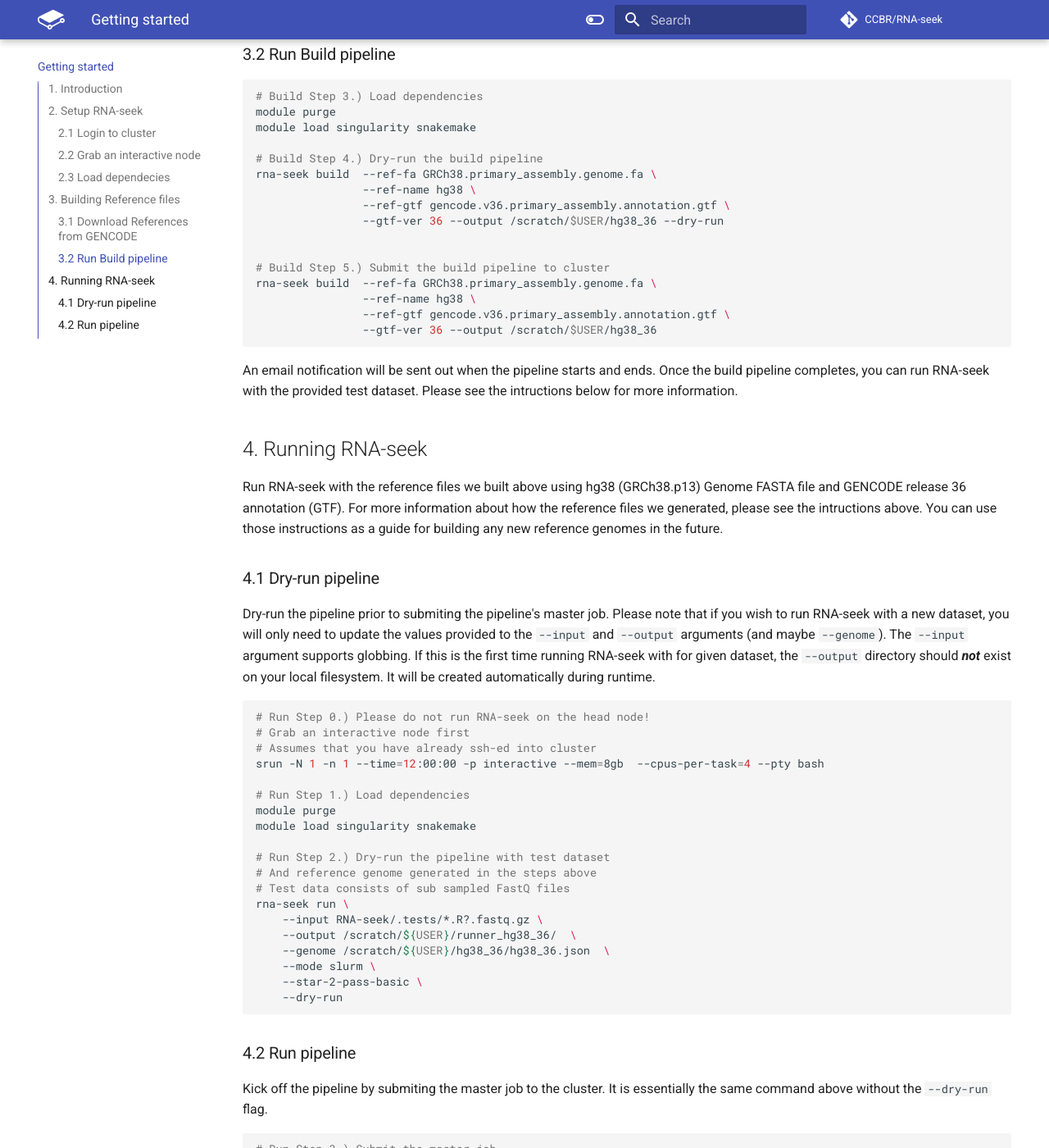
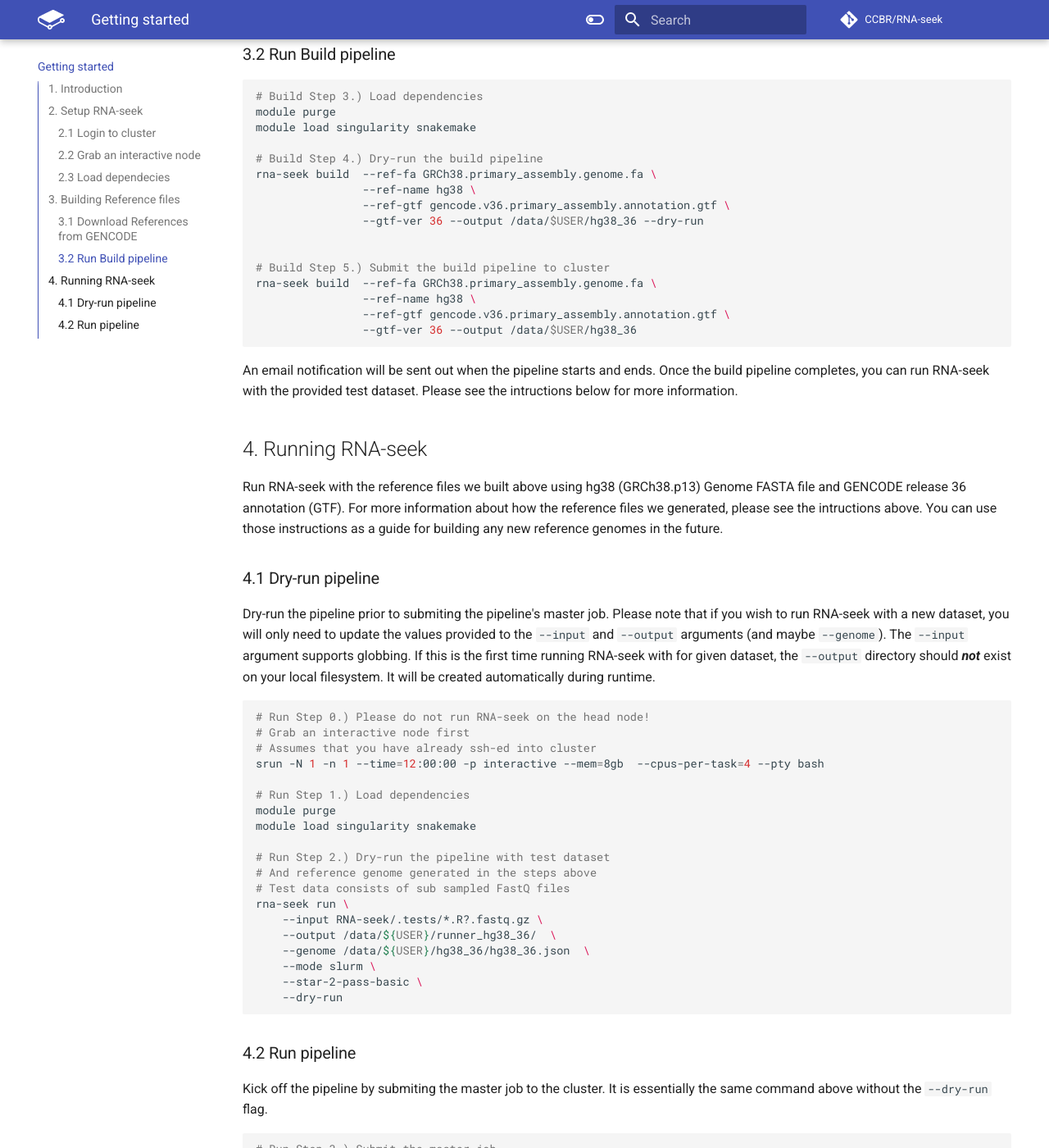
Before and after one commit to skchronicles/RNA-seek, an MkDocs documentation site: the page built from docs/RNA-seq/TLDR-RNA-seq.md, in a window 1280 px wide and 1400 px high, scrolled down 1964 px. Shown: the whole window at 82% size. Built offline with MkDocs 1.6.1 and Material for MkDocs 9.7.7, drawn with Linux system fonts in a browser that asks for light colours; comment, search, counter and statistics services are not loaded; the version menu is left out; some of the changed text lies outside the part shown.

Commit message:
docs: removing any references to /scratch directory for Biowulf users

````diff
--- a/docs/RNA-seq/TLDR-RNA-seq.md
+++ b/docs/RNA-seq/TLDR-RNA-seq.md
@@ -78,14 +78,14 @@ module load singularity snakemake
 rna-seek build  --ref-fa GRCh38.primary_assembly.genome.fa \
                 --ref-name hg38 \
                 --ref-gtf gencode.v36.primary_assembly.annotation.gtf \
-                --gtf-ver 36 --output /scratch/$USER/hg38_36 --dry-run
+                --gtf-ver 36 --output /data/$USER/hg38_36 --dry-run
 
 
 # Build Step 5.) Submit the build pipeline to cluster
 rna-seek build  --ref-fa GRCh38.primary_assembly.genome.fa \
                 --ref-name hg38 \
                 --ref-gtf gencode.v36.primary_assembly.annotation.gtf \
-                --gtf-ver 36 --output /scratch/$USER/hg38_36
+                --gtf-ver 36 --output /data/$USER/hg38_36
 ```
 
 An email notification will be sent out when the pipeline starts and ends. Once the build pipeline completes, you can run RNA-seek with the provided test dataset. Please see the intructions below for more information.
@@ -114,8 +114,8 @@ module load singularity snakemake
 # Test data consists of sub sampled FastQ files
 rna-seek run \
     --input RNA-seek/.tests/*.R?.fastq.gz \
-    --output /scratch/${USER}/runner_hg38_36/  \
-    --genome /scratch/${USER}/hg38_36/hg38_36.json  \
+    --output /data/${USER}/runner_hg38_36/  \
+    --genome /data/${USER}/hg38_36/hg38_36.json  \
     --mode slurm \
     --star-2-pass-basic \
     --dry-run
@@ -132,8 +132,8 @@ Kick off the pipeline by submiting the master job to the cluster. It is essentia
 # and with the test dataset
 rna-seek run \
     --input RNA-seek/.tests/*.R?.fastq.gz \
-    --output /scratch/${USER}/runner_hg38_36/  \
-    --genome /scratch/${USER}/hg38_36/hg38_36.json  \
+    --output /data/${USER}/runner_hg38_36/  \
+    --genome /data/${USER}/hg38_36/hg38_36.json  \
     --mode slurm \
     --star-2-pass-basic \
     --dry-run
````
Also changed, not shown: README.md (+2 -2 lines).
